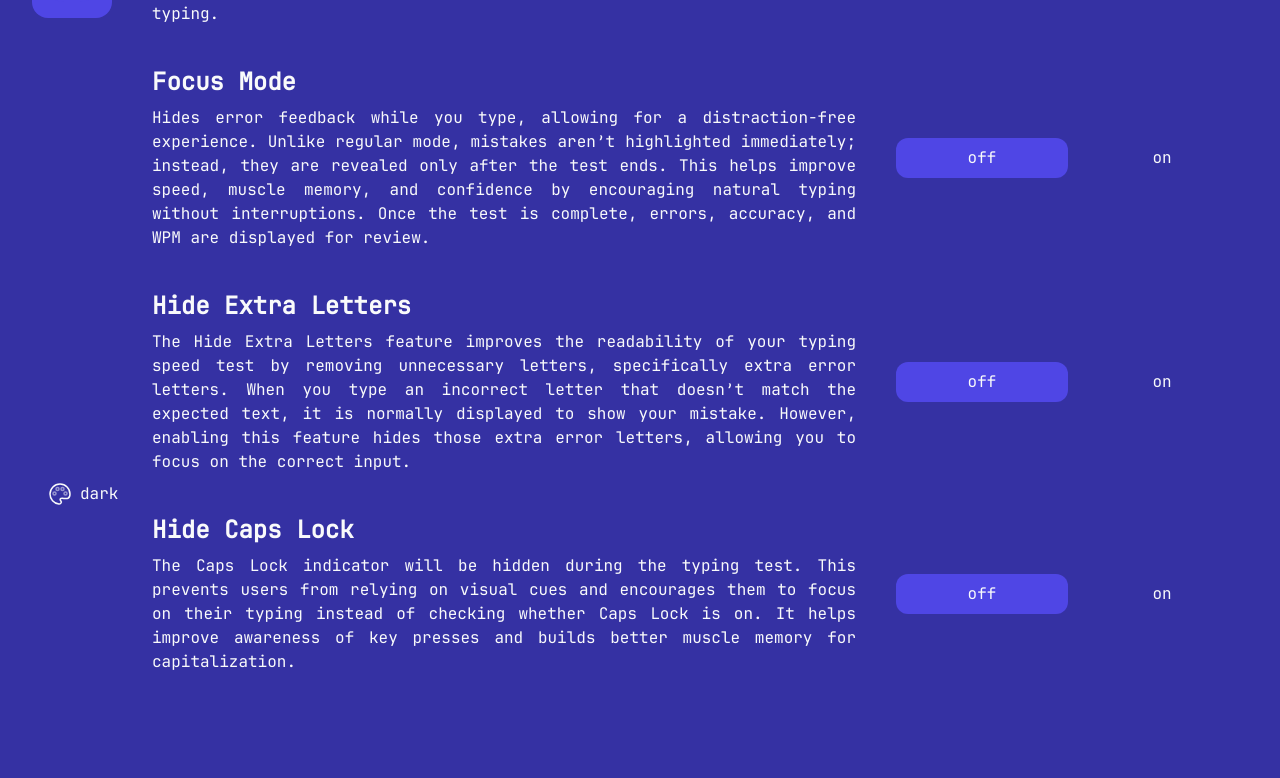
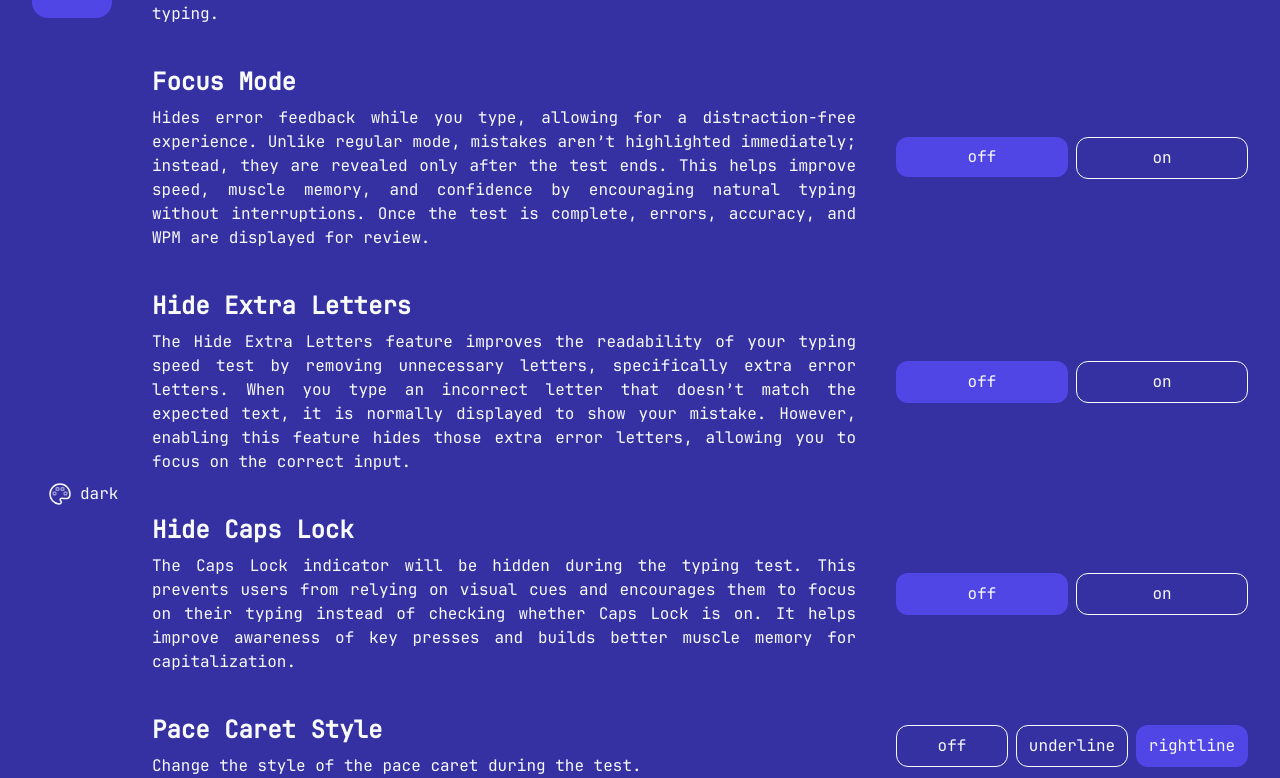
Before and after one commit to MohammadMosavat/donkeyTyping, a Next.js app in the folder client/: page /settings in a window 1280 px wide. Shown: the part 270-1048 px from the top of the page. Before the commit the page ends 944 px from the top, so only its background shows below. Built offline with nearby package versions, Linux system fonts and the light colour scheme.

Commit message:
update the settings

```diff
--- a/client/src/app/page.tsx
+++ b/client/src/app/page.tsx
@@ -25,7 +25,7 @@ const Home = () => {
   const inputRef = useRef<HTMLInputElement | null>(null);
   const [selectedWords, setSelectedWords] = useState<string[]>([]);
   const [isTyping, setIsTyping] = useState(false);
-  useAuth();
+  // useAuth();
 
   const genRandomWord = () => {
     const newWords: string[] = [];
@@ -35,7 +35,7 @@ const Home = () => {
         commonWords[Math.floor(Math.random() * commonWords.length)];
       const randomWord =
         randomArray[Math.floor(Math.random() * randomArray.length)];
-
+      const randomNumber = Math.floor(Math.random() * 100);
       if (!newWords.includes(randomWord)) {
         newWords.push(randomWord);
       }
@@ -138,7 +138,7 @@ const Home = () => {
         </ul>
       )
     );
-  }, [quickStart , isTyping]);
+  }, [quickStart, isTyping]);
 
   return (
     <main className="flex flex-col overflow-x-hidden items-center gap-40 w-full">
--- a/client/src/components/MainButton/index.tsx
+++ b/client/src/components/MainButton/index.tsx
@@ -29,10 +29,10 @@ const Button = ({
 
   const variants = {
     primary:
-      "bg-primary text-white hover:bg-primary/90 hover:shadow-lg hover:shadow-primary/20",
+      "bg-primary text-fourth hover:bg-primary/90 hover:shadow-lg hover:shadow-primary/20",
     secondary:
       "bg-thrid text-primary hover:bg-thrid/90 hover:shadow-lg hover:shadow-thrid/20",
-    outline: "border-2 border-primary text-primary hover:bg-primary/10",
+    outline: "border border-primary text-primary hover:bg-thirth/10",
     ghost: "text-primary  bg-thrid hover:bg-primary/50",
   };
 
--- a/client/src/components/Settings/Behavior/index.tsx
+++ b/client/src/components/Settings/Behavior/index.tsx
@@ -7,6 +7,7 @@ import { togglehideExtraElements } from "@/features/hideExtraElements/hideExtraE
 import hideCapsLock, {
   toggleHideCapsLock,
 } from "@/features/hideCapsLock/hideCapsLock";
+import { togglePaceCaretStyle } from "@/features/paceCaretStyle/paceCaretStyle";
 const Behavior = () => {
   const dispatch = useDispatch();
   const quickStart = useSelector((state: RootState) => state.quickStart.value);
@@ -17,6 +18,8 @@ const Behavior = () => {
   const hideCapsLock = useSelector(
     (state: RootState) => state.hideCapsLock.value
   );
+  const paceCaretStyle = useSelector((state: RootState) => state.paceCaretStyle.value);
+
   console.log(quickStart);
   const localQuickStart = localStorage.getItem("quickStart");
   console.log(localQuickStart);
@@ -40,6 +43,12 @@ const Behavior = () => {
   const hideCapsLockOptions = [
     { value: "off", state: "off" },
     { value: "on", state: "on" },
+  ];
+
+  const paceCaretStyleOptions = [
+    { value: "off", state: "off" },
+    { value: "underline", state: "underline" },
+    { value: "rightline", state: "rightline" },
   ];
 
   return (
@@ -66,7 +75,7 @@ const Behavior = () => {
                     dispatch(toggleQuickStart(option.state));
                   }}
                   variant={
-                    quickStart === option.state ? "secondary" : undefined
+                    quickStart === option.state ? "secondary" : "outline"
                   }
                   size="md"
                 >
@@ -99,7 +108,7 @@ const Behavior = () => {
                     localStorage.setItem("focusMode", option.state);
                     dispatch(toggleFocusMode(option.state));
                   }}
-                  variant={focusMode === option.state ? "secondary" : undefined}
+                  variant={focusMode === option.state ? "secondary" : "outline"}
                   size="md"
                 >
                   {option.value}
@@ -131,7 +140,7 @@ const Behavior = () => {
                   dispatch(togglehideExtraElements(option.state));
                 }}
                 variant={
-                  hideExtraElements === option.state ? "secondary" : undefined
+                  hideExtraElements === option.state ? "secondary" : "outline"
                 }
                 size="md"
               >
@@ -162,7 +171,34 @@ const Behavior = () => {
                   dispatch(toggleHideCapsLock(option.state));
                 }}
                 variant={
-                  hideCapsLock === option.state ? "secondary" : undefined
+                  hideCapsLock === option.state ? "secondary" : "outline"
+                }
+                size="md"
+              >
+                {option.value}
+              </Button>
+            );
+          })}
+        </ul>
+      </li>
+      <li className="flex items-center justify-between w-full gap-10">
+        <section className="flex flex-col w-2/3 gap-2">
+          <p className="text-2xl capitalize font-bold">pace caret style</p>
+          <p className="text-justify">
+            Change the style of the pace caret during the test.
+          </p>
+        </section>
+        <ul className="grid grid-cols-3 gap-2 w-1/3">
+          {paceCaretStyleOptions.map((option) => {
+            return (
+              <Button
+                className="!rounded-xl w-full"
+                onClick={() => {
+                  localStorage.setItem("paceCaretStyle", option.state);
+                  dispatch(togglePaceCaretStyle(option.state));
+                }}
+                variant={
+                  paceCaretStyle === option.state ? "secondary" : "outline"
                 }
                 size="md"
               >
--- a/client/src/components/Typing/index.tsx
+++ b/client/src/components/Typing/index.tsx
@@ -45,6 +45,9 @@ function TypingGame({
   const sound = useSelector((state: RootState) => state.sound.value);
   const hideCapsLock = useSelector(
     (state: RootState) => state.hideCapsLock.value
+  );
+  const paceCaretStyle = useSelector(
+    (state: RootState) => state.paceCaretStyle.value
   );
   const audioRef = useRef<HTMLAudioElement | null>(null);
   const wordsToType = data;
@@ -283,7 +286,11 @@ function TypingGame({
             >
               {isCurrentWord && charIndex === input.length && (
                 <motion.span
-                  className="absolute w-full h-full border-r-2 border-primary"
+                  className={`absolute w-full h-full ${paceCaretStyle !=
+                    "off" &&
+                    (paceCaretStyle == "underline"
+                      ? "border-b-2 border-primary"
+                      : "border-r-2 border-primary")}`}
                   animate={{ opacity: [1, 0, 1] }}
                   transition={{ duration: 1.2, repeat: Infinity }}
                 />
--- a/client/src/components/WpmRecord/index.tsx
+++ b/client/src/components/WpmRecord/index.tsx
@@ -204,10 +204,10 @@ const WpmRecords = ({ records }: { records: WpmRecord[] }) => {
 
             <div className="flex flex-col">
               <span className="text-xs font-JetBrainsMono text-primary">
-                Correct / Incorrect
+                Incorrect
               </span>
               <span className="font-JetBrainsMono text-primary">
-                {record.correct_char || "—"} / {record.incorrect_char || "—"}
+                {record.incorrect_char || "—"}
               </span>
             </div>
 
--- a/client/src/components/recordResult/index.tsx
+++ b/client/src/components/recordResult/index.tsx
@@ -111,9 +111,9 @@ const RecordResult = ({
             </p>
 
             {/* Display correct and incorrect characters */}
-            <p className="font-JetBrainsMono text-primary text-center sm:text-left">
+            {/* <p className="font-JetBrainsMono text-primary text-center sm:text-left">
               Correct Characters: {corChar}
-            </p>
+            </p> */}
             <p className="font-JetBrainsMono text-primary text-center sm:text-left">
               Incorrect Characters: {inChar}
             </p>
--- a/client/src/components/settingBar/index.tsx
+++ b/client/src/components/settingBar/index.tsx
@@ -60,7 +60,7 @@ const SettingBar = ({
           onClick={() => setActiveTab("words")}
           className={`flex w-1/2 justify-center items-center gap-2 p-2 rounded-lg transition-all duration-200 ${
             activeTab === "words"
-              ? "bg-primary/10 shadow-md"
+              ? "bg-fourth shadow-md"
               : "hover:bg-primary/5"
           }`}
         >
--- /dev/null
+++ b/client/src/features/paceCaretStyle/paceCaretStyle.ts
@@ -0,0 +1,25 @@
+"use client";
+import { createSlice } from "@reduxjs/toolkit";
+import type { PayloadAction } from "@reduxjs/toolkit";
+
+export interface CounterState {
+  value: string
+}
+
+const initialState: CounterState = {
+  value: localStorage.getItem("paceCaretStyle") ?? "rightline",
+};
+
+export const paceCaretStyleSlice = createSlice({
+  name: 'paceCaretStyle',
+  initialState,
+  reducers: {
+    togglePaceCaretStyle: (state, action: PayloadAction<string>) => {
+      state.value = action.payload;
+    },
+  },
+})
+
+export const { togglePaceCaretStyle } = paceCaretStyleSlice.actions;
+
+export default paceCaretStyleSlice.reducer;
--- a/client/src/store.ts
+++ b/client/src/store.ts
@@ -6,6 +6,7 @@ import focusModeSlice from "@/features/focusMode/focusMode";
 import hideExtraElementsReducer from "@/features/hideExtraElements/hideExtraElements";
 import soundReducer from "@/features/sound/sound";
 import hideCapsLockReducer from "@/features/hideCapsLock/hideCapsLock";
+import paceCaretStyleReducer from "@/features/paceCaretStyle/paceCaretStyle";
 export const store = configureStore({
   reducer: {
     theme: themeReducer,
@@ -14,6 +15,7 @@ export const store = configureStore({
     hideExtraElements: hideExtraElementsReducer,
     sound: soundReducer,
     hideCapsLock: hideCapsLockReducer,
+    paceCaretStyle: paceCaretStyleReducer,
   },
 });
 
```
Also changed, not shown: client/public/svgs/add-circle.svg (added).
